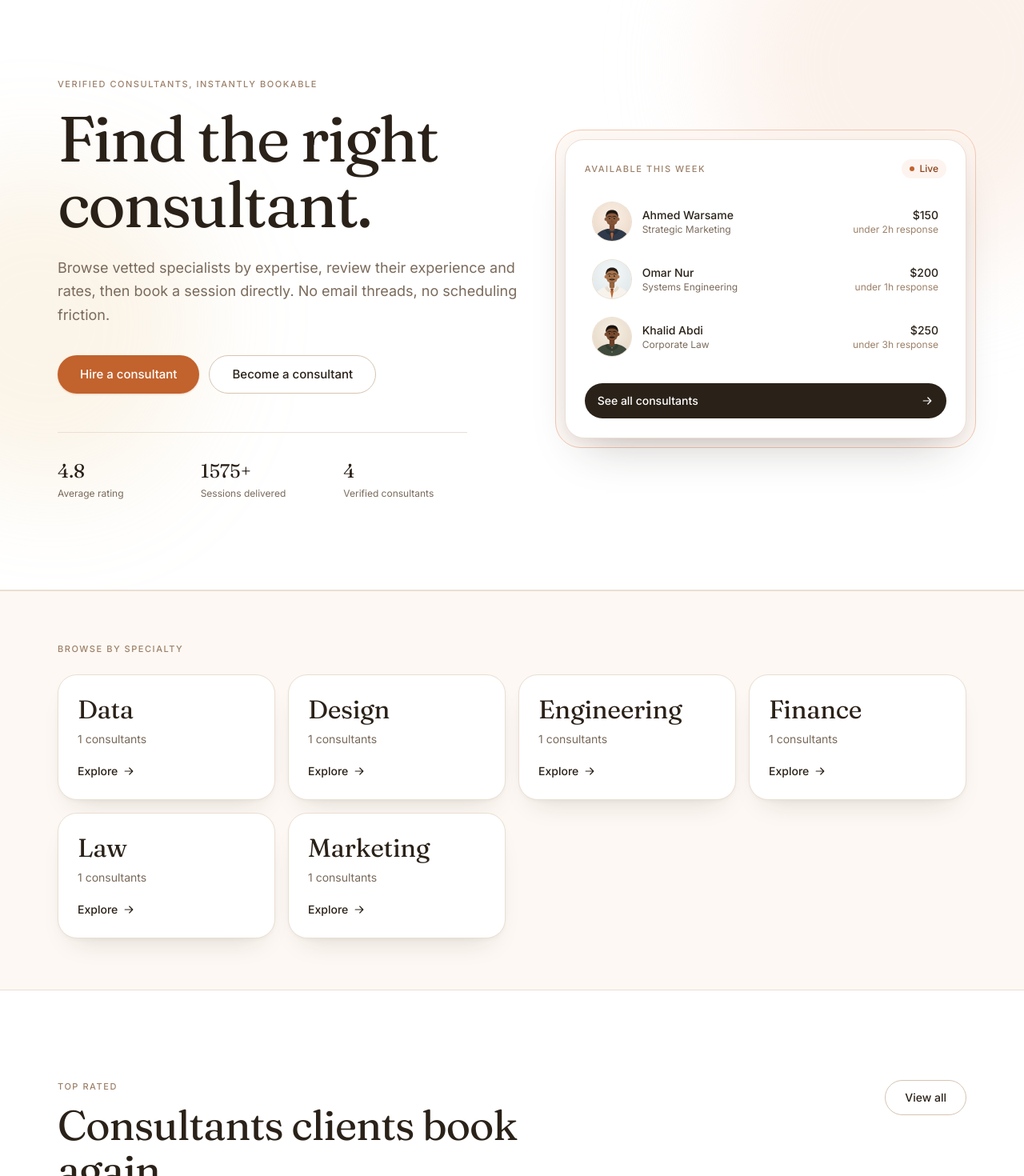
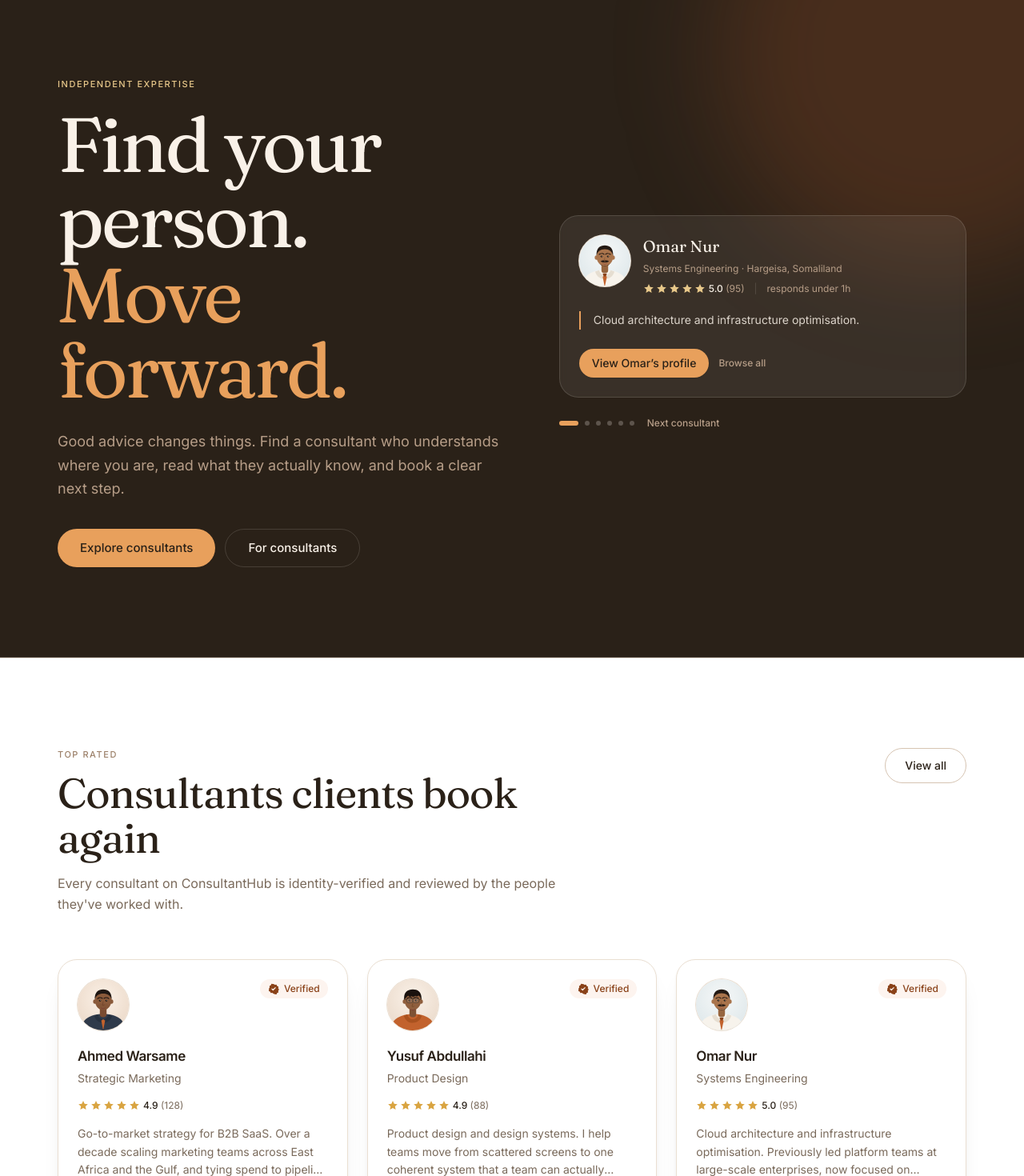
Before and after one commit to Abdrihman-Hussein/ConsultantHub, a React (Vite) app in the folder client/: page / in a window 1280 px wide. Shown: the part 80-1550 px from the top of the page at 80% size. Built offline with nearby package versions, Linux system fonts and the light colour scheme.

Commit message:
feat: rebuild the home hero as a rotating cinematic ink band

```diff
--- a/client/src/components/marketing/AvailabilityPanel.tsx
+++ /dev/null
@@ -1,77 +0,0 @@
-import { useState } from 'react'
-import { Link } from 'react-router-dom'
-import { consultants } from '../../data'
-import Container from '../ui/Container'
-import Avatar from '../ui/Avatar'
-import Badge from '../ui/Badge'
-
-export default function AvailabilityPanel() {
-  const [hovered, setHovered] = useState<string | null>(null)
-
-  return (
-    <div className="relative">
-      {/* Offset terracotta plate behind the card for depth. */}
-      <div
-        aria-hidden="true"
-        className="absolute -inset-3 rounded-3xl border border-accent-200 bg-accent-50/60"
-      />
-
-      <div className="relative rounded-2xl border border-line bg-surface p-6 shadow-lift">
-        <div className="mb-5 flex items-center justify-between">
-          <p className="eyebrow">Available this week</p>
-          <Badge tone="accent">
-            <span className="relative flex h-1.5 w-1.5">
-              <span className="absolute inline-flex h-full w-full animate-pulse-ring rounded-full bg-accent-500" />
-              <span className="relative inline-flex h-1.5 w-1.5 rounded-full bg-accent-500" />
-            </span>
-            Live
-          </Badge>
-        </div>
-
-        <ul className="space-y-1">
-          {consultants.slice(0, 3).map((consultant, index) => (
-            <li key={consultant.id}>
-              <Link
-                to={`/consultants/${consultant.id}`}
-                onMouseEnter={() => setHovered(consultant.id)}
-                onMouseLeave={() => setHovered(null)}
-                onFocus={() => setHovered(consultant.id)}
-                onBlur={() => setHovered(null)}
-                style={{ transitionDelay: `${index * 40}ms` }}
-                className={`flex items-center gap-3.5 rounded-xl p-2.5 transition-all duration-300 ease-out hover:bg-accent-50/70 ${
-                  hovered === consultant.id ? 'translate-x-1 bg-accent-50/70' : ''
-                }`}
-              >
-                <Avatar src={consultant.avatar} name={consultant.name} size="md" />
-                <div className="min-w-0 flex-1">
-                  <p className="truncate text-sm font-medium text-ink-950">{consultant.name}</p>
-                  <p className="truncate text-xs text-muted">{consultant.title}</p>
-                </div>
-                <div className="text-right">
-                  <p className="text-sm font-medium text-ink-950">${consultant.hourlyRate}</p>
-                  <p className="text-xs text-subtle">{consultant.responseTime} response</p>
-                </div>
-              </Link>
-            </li>
-          ))}
-        </ul>
-
-        <Link
-          to="/consultants"
-          className="group mt-6 flex items-center justify-between rounded-xl bg-ink-950 px-4 py-3 text-sm font-medium text-white transition-colors duration-300 hover:bg-accent-600"
-        >
-          See all consultants
-          <svg
-            viewBox="0 0 20 20"
-            className="h-4 w-4 transition-transform duration-300 ease-spring group-hover:translate-x-1"
-            fill="none"
-            stroke="currentColor"
-            strokeWidth="1.5"
-          >
-            <path d="M4 10h12M11 5l5 5-5 5" strokeLinecap="round" strokeLinejoin="round" />
-          </svg>
-        </Link>
-      </div>
-    </div>
-  )
-}
--- a/client/src/components/marketing/Hero.tsx
+++ b/client/src/components/marketing/Hero.tsx
@@ -1,101 +1,100 @@
-import type { ReactNode } from 'react'
-import Container from '../ui/Container'
+import Button from '../ui/Button'
 import Reveal from '../ui/Reveal'
-import CountUp from '../ui/CountUp'
+import InkBand from './InkBand'
+import FeaturedConsultant from './FeaturedConsultant'
+import type { Consultant } from '../../types'
 
-interface ProofPoint {
-  value: number
-  suffix?: string
-  label: string
-  decimals?: number
+interface HeroProps {
+  /** The consultant currently occupying the band. */
+  consultant: Consultant
+  /** Advance the rotation. Wired to the manual control in `Home`. */
+  onNext: () => void
+  /** Zero-based index of `consultant` within the rotation order. */
+  position: number
+  /** How many consultants are in the rotation. */
+  total: number
 }
 
-interface HeroProps {
-  eyebrow: string
-  title: ReactNode
-  description: string
-  primaryAction: ReactNode
-  secondaryAction?: ReactNode
-  aside?: ReactNode
-  /**
-   * Figures shown under the hero. Passed in rather than hardcoded so they can be
-   * derived from the directory instead of invented.
-   */
-  proof?: ProofPoint[]
-}
-
-export default function Hero({
-  eyebrow,
-  title,
-  description,
-  primaryAction,
-  secondaryAction,
-  aside,
-  proof = [],
-}: HeroProps) {
+/**
+ * The opening band.
+ *
+ * Deliberately holds two things only: the promise, and one person who makes
+ * the promise credible. The `aria-live` region announces each rotation without
+ * moving focus, and the dots expose the same navigation without the interval —
+ * so a keyboard or reduced-motion user reaches every consultant either way.
+ */
+export default function Hero({ consultant, onNext, position, total }: HeroProps) {
   return (
-    <section className="relative overflow-hidden border-b border-line bg-surface">
-      {/* Soft ambient wash — terracotta tint bleeding in from the top right. */}
-      <div
-        aria-hidden="true"
-        className="pointer-events-none absolute -right-32 -top-40 h-[32rem] w-[32rem] rounded-full bg-accent-100/50 blur-3xl"
-      />
-      <div
-        aria-hidden="true"
-        className="pointer-events-none absolute -left-40 top-1/3 h-96 w-96 animate-blob bg-gold-300/20 blur-3xl"
-      />
-
-      <Container className="relative grid items-center gap-14 py-20 lg:grid-cols-[1.15fr_1fr] lg:py-28">
+    <InkBand className="border-b border-ink-line">
+      <div className="grid items-center gap-12 lg:grid-cols-[1.05fr_0.95fr] lg:gap-16">
         <div>
           <Reveal>
-            <p className="eyebrow mb-5">{eyebrow}</p>
+            <p className="eyebrow text-gold-on-ink">Independent expertise</p>
           </Reveal>
 
           <Reveal delay={80}>
-            <h1 className="font-display text-display-xl text-ink-950">{title}</h1>
+            <h1 className="mt-5 font-display text-display-2xl text-on-ink">
+              Find your person.
+              <br />
+              <span className="text-accent-on-ink">Move forward.</span>
+            </h1>
           </Reveal>
 
           <Reveal delay={160}>
-            <p className="mt-6 max-w-xl text-lg leading-relaxed text-muted">{description}</p>
+            <p className="mt-7 max-w-xl text-lg leading-relaxed text-on-ink-muted">
+              Good advice changes things. Find a consultant who understands where you
+              are, read what they actually know, and book a clear next step.
+            </p>
           </Reveal>
 
           <Reveal delay={240}>
             <div className="mt-9 flex flex-wrap items-center gap-3">
-              {primaryAction}
-              {secondaryAction}
+              <Button to="/consultants" variant="onInk" size="lg">
+                Explore consultants
+              </Button>
+              <Button to="/become-a-consultant" variant="onInkOutline" size="lg">
+                For consultants
+              </Button>
             </div>
           </Reveal>
-
-          {proof.length > 0 && (
-            <Reveal delay={320}>
-              <dl
-                className={`mt-12 grid gap-6 border-t border-line pt-8 ${
-                  proof.length === 3 ? 'max-w-lg grid-cols-3' : 'grid-cols-2'
-                }`}
-              >
-                {proof.map((stat) => (
-                  <div key={stat.label}>
-                    <dd className="font-display text-2xl text-ink-950">
-                      <CountUp
-                        value={stat.value}
-                        suffix={stat.suffix}
-                        decimals={stat.decimals ?? 0}
-                      />
-                    </dd>
-                    <dt className="mt-1 text-xs leading-snug text-muted">{stat.label}</dt>
-                  </div>
-                ))}
-              </dl>
-            </Reveal>
-          )}
         </div>
 
-        {aside && (
-          <Reveal delay={200} distance={24}>
-            {aside}
-          </Reveal>
-        )}
-      </Container>
-    </section>
+        <Reveal delay={200} distance={24}>
+          {/*
+            Everything below changes as the rotation advances. `aria-live`
+            announces it; `aria-atomic` means the whole card is read as one
+            update rather than three disconnected fragments.
+          */}
+          <div aria-live="polite" aria-atomic="true">
+            <FeaturedConsultant consultant={consultant} />
+          </div>
+
+          <div className="mt-6 flex items-center gap-4">
+            <div className="flex items-center gap-2" role="group" aria-label="Featured consultant">
+              {Array.from({ length: total }, (_, index) => (
+                <span
+                  key={index}
+                  aria-current={index === position}
+                  className={`h-1.5 rounded-full transition-all duration-300 ${
+                    index === position ? 'w-6 bg-accent-on-ink' : 'w-1.5 bg-on-ink/25'
+                  }`}
+                />
+              ))}
+            </div>
+
+            <button
+              type="button"
+              onClick={onNext}
+              className="text-xs font-medium text-on-ink-muted underline-offset-4 transition-colors hover:text-on-ink hover:underline"
+            >
+              Next consultant
+              <span className="sr-only">
+                {` (${position + 1} of ${total} featured)`}
+              </span>
+            </button>
+          </div>
+        </Reveal>
+      </div>
+    </InkBand>
   )
 }
--- a/client/src/pages/Home.tsx
+++ b/client/src/pages/Home.tsx
@@ -1,5 +1,7 @@
+import { useEffect, useMemo, useRef, useState } from 'react'
 import { Link } from 'react-router-dom'
 import { consultants, specializations } from '../data'
+import { featuredOrder, nextIndex } from '../lib/featured'
 import Container from '../components/ui/Container'
 import SectionHeading from '../components/ui/SectionHeading'
 import Button from '../components/ui/Button'
@@ -7,14 +9,17 @@ import Reveal from '../components/ui/Reveal'
 import CountUp from '../components/ui/CountUp'
 import ConsultantCard from '../components/consultants/ConsultantCard'
 import Hero from '../components/marketing/Hero'
+import InkBand from '../components/marketing/InkBand'
 import HowItWorks from '../components/marketing/HowItWorks'
-import AvailabilityPanel from '../components/marketing/AvailabilityPanel'
-import Rating from '../components/ui/Rating'
 
-/*
- * Counts are derived from the directory rather than hardcoded, so the marketing
- * copy cannot drift from what the app actually contains.
+/**
+ * How long each consultant holds the hero. Long enough to read the bio line,
+ * short enough that the rotation registers as motion rather than a slideshow.
  */
+const ROTATION_MS = 7000
+
+/** Counts are derived from the directory rather than hardcoded, so the marketing
+ * copy cannot drift from what the app actually contains. */
 const specialties = specializations.map((name) => ({
   name,
   count: consultants.filter((consultant) => consultant.specialization === name).length,
@@ -35,11 +40,54 @@ const guarantees = [
   },
 ]
 
+/**
+ * Rotates the hero through the directory.
+ *
+ * Owns the interval here rather than inside `Hero` so pausing needs no document
+ * -level listeners: the hero tells us when it is hovered or focused, and we can
+ * simply not advance. Three conditions stop it — pointer over the band, focus
+ * anywhere inside it, and a hidden tab. A fourth, `prefers-reduced-motion`,
+ * stops the automatic advance from ever starting.
+ */
+function useFeaturedRotation(total: number) {
+  const [position, setPosition] = useState(0)
+  const paused = useRef(false)
+  const timer = useRef<ReturnType<typeof setInterval>>()
+
+  useEffect(() => {
+    // One media query object, kept for the lifetime of the effect, so a user
+    // toggling the OS setting mid-session is respected rather than pinned to
+    // whatever it was at mount.
+    const query = window.matchMedia('(prefers-reduced-motion: reduce)')
+    if (query.matches) return
+
+    const interval = setInterval(() => {
+      if (paused.current || document.visibilityState === 'hidden') return
+      setPosition((current) => nextIndex(current, total))
+    }, ROTATION_MS)
+
+    return () => clearInterval(interval)
+  }, [total])
+
+  const next = () => setPosition((current) => nextIndex(current, total))
+
+  return { position, next, pause: () => { paused.current = true }, resume: () => { paused.current = false } }
+}
+
 export default function Home() {
-  const featured = consultants.slice(0, 3);
-  const count = Math.max(consultants.length, 1);
+  const order = useMemo(() => featuredOrder(consultants), [])
+  const { position, next, pause, resume } = useFeaturedRotation(order.length)
+  const current = order[position]
 
-  // Derived from the directory so the hero cannot overstate what exists.
+  // The row must not show whoever is in the hero right now, or the page reads
+  // as a mistake rather than a rotation.
+  const featured = useMemo(() => {
+    const rest = order.filter((consultant) => consultant.id !== current.id)
+    return [...rest.slice(0, 2), ...order.filter((c) => c.id === current.id).slice(0, 1)]
+  }, [order, current])
+
+  // Derived from the directory so no figure on the page can overstate it.
+  const count = Math.max(consultants.length, 1)
   const proof = [
     {
       value: consultants.reduce((sum, c) => sum + c.rating, 0) / count,
@@ -57,66 +105,18 @@ export default function Home() {
       decimals: 0,
       label: 'Verified consultants',
     },
-  ];
+  ]
 
   return (
     <>
+      <div onMouseEnter={pause} onMouseLeave={resume} onFocus={pause} onBlur={resume}>
         <Hero
-        eyebrow="Verified consultants, instantly bookable"
-        title={
-          <>
-            Find the right
-            <br />
-            consultant.
-          </>
-        }
-        description="Browse vetted specialists by expertise, review their experience and rates, then book a session directly. No email threads, no scheduling friction."
-        primaryAction={<Button to="/consultants" size="lg">Hire a consultant</Button>}
-        secondaryAction={
-          <Button to="/become-a-consultant" variant="outline" size="lg">
-            Become a consultant
-          </Button>
-        }
-        aside={<AvailabilityPanel />}
-        proof={proof}
+          consultant={current}
+          onNext={next}
+          position={position}
+          total={order.length}
         />
-
-      <section className="border-t border-line bg-surface-subtle">
-        <Container className="py-16">
-          <Reveal>
-            <p className="eyebrow mb-6">Browse by specialty</p>
-          </Reveal>
-
-          <div className="grid gap-4 sm:grid-cols-2 lg:grid-cols-4">
-            {specialties.map((specialty, index) => (
-              <Reveal key={specialty.name} delay={index * 80}>
-                <Link
-                  to={`/consultants?specialty=${encodeURIComponent(specialty.name)}`}
-                  className="group block h-full rounded-2xl border border-line bg-surface p-6 shadow-card transition-all duration-400 ease-out hover:-translate-y-1 hover:border-accent-300 hover:shadow-lift"
-                >
-                  <p className="font-display text-display-md text-ink-950 transition-colors duration-300 group-hover:text-accent-600">
-                    {specialty.name}
-                  </p>
-                  <p className="mt-2 text-sm text-muted">{specialty.count} consultants</p>
-
-                  <span className="mt-5 inline-flex items-center gap-1.5 text-sm font-medium text-ink-950">
-                    Explore
-                    <svg
-                      viewBox="0 0 20 20"
-                      className="h-4 w-4 transition-transform duration-300 ease-spring group-hover:translate-x-1"
-                      fill="none"
-                      stroke="currentColor"
-                      strokeWidth="1.5"
-                    >
-                      <path d="M4 10h12M11 5l5 5-5 5" strokeLinecap="round" strokeLinejoin="round" />
-                    </svg>
-                  </span>
-                </Link>
-              </Reveal>
-            ))}
       </div>
-        </Container>
-      </section>
 
       <section className="border-t border-line bg-surface">
         <div className="py-20 lg:py-28">
@@ -138,7 +138,50 @@ export default function Home() {
         </div>
       </section>
 
+      <HowItWorks />
+
+      {/* Browse by specialty — an index of ruled rows, not four identical cards. */}
       <section className="border-t border-line bg-surface-subtle">
+        <Container className="py-20 lg:py-28">
+          <SectionHeading
+            eyebrow="Browse by specialty"
+            title="Start where your problem is"
+            action={<Button to="/consultants" variant="outline">All consultants</Button>}
+          />
+
+          <div className="mt-12 border-t border-line">
+            {specialties.map((specialty) => (
+              <Link
+                key={specialty.name}
+                to={`/consultants?specialty=${encodeURIComponent(specialty.name)}`}
+                className="group flex items-center justify-between gap-6 border-b border-line py-6 transition-colors duration-300 hover:bg-surface"
+              >
+                <span className="font-display text-display-md text-ink-950 transition-colors duration-300 group-hover:text-accent-600">
+                  {specialty.name}
+                </span>
+                <span className="flex items-center gap-6 text-sm text-muted">
+                  <span>
+                    {specialty.count}{' '}
+                    {specialty.count === 1 ? 'consultant' : 'consultants'}
+                  </span>
+                  <svg
+                    viewBox="0 0 20 20"
+                    className="h-4 w-4 text-accent-600 transition-transform duration-300 ease-spring group-hover:translate-x-1"
+                    fill="none"
+                    stroke="currentColor"
+                    strokeWidth="1.5"
+                  >
+                    <path d="M4 10h12M11 5l5 5-5 5" strokeLinecap="round" strokeLinejoin="round" />
+                  </svg>
+                </span>
+              </Link>
+            ))}
+          </div>
+        </Container>
+      </section>
+
+      {/* Why book here — a ruled band, not three cards. */}
+      <section className="border-t border-line bg-surface-muted">
         <Container className="py-20 lg:py-28">
           <Reveal>
             <p className="eyebrow mb-3">Why book here</p>
@@ -147,93 +190,68 @@ export default function Home() {
             </h2>
           </Reveal>
 
-          <div className="mt-14 grid gap-6 md:grid-cols-3">
-            {guarantees.map((guarantee, index) => (
-              <Reveal key={guarantee.title} delay={index * 100}>
-                <div className="group h-full rounded-2xl border border-line bg-surface p-6 shadow-card transition-all duration-300 ease-out hover:-translate-y-1 hover:border-accent-300 hover:shadow-lift">
-                  <span className="grid h-10 w-10 place-items-center rounded-full bg-accent-50 text-accent-600 transition-transform duration-300 ease-spring group-hover:scale-110">
-                    <svg viewBox="0 0 20 20" className="h-5 w-5" fill="none" stroke="currentColor" strokeWidth="1.5" strokeLinecap="round" strokeLinejoin="round">
-                      <path d="M4.5 10.5l3.5 3.5 7.5-8" />
-                    </svg>
-                  </span>
-                  <h3 className="mt-5 text-lg font-semibold tracking-tight text-ink-950">
+          <div className="mt-12 border-t border-line-strong">
+            {guarantees.map((guarantee) => (
+              <div
+                key={guarantee.title}
+                className="grid gap-3 border-b border-line-strong py-7 md:grid-cols-[18rem_1fr] md:gap-10"
+              >
+                <h3 className="text-lg font-semibold tracking-tight text-ink-950">
                   {guarantee.title}
                 </h3>
-                  <p className="mt-2.5 text-sm leading-relaxed text-muted">{guarantee.body}</p>
+                <p className="text-sm leading-relaxed text-muted">{guarantee.body}</p>
               </div>
-              </Reveal>
             ))}
           </div>
         </Container>
       </section>
 
-      <HowItWorks />
-
-      <section id="pricing" className="scroll-mt-20 border-t border-line bg-surface">
-        <Container className="py-20 text-center lg:py-28">
+      {/* Closing band — mirrors the hero so the page opens and lands on ink. */}
+      <InkBand>
+        <div className="mx-auto max-w-2xl text-center">
           <Reveal>
-            <h2 className="mx-auto max-w-2xl font-display text-display-lg text-ink-950">
+            <h2 className="font-display text-display-lg text-on-ink">
               Not sure who to book? Start with a free intro call.
             </h2>
           </Reveal>
 
           <Reveal delay={90}>
-            <p className="mx-auto mt-5 max-w-xl text-base leading-relaxed text-muted">
-              Every consultant offers a complimentary intro call. Low commitment, and it takes one
-              click to book.
+            <p className="mx-auto mt-5 max-w-xl text-base leading-relaxed text-on-ink-muted">
+              Every consultant offers a complimentary intro call. Low commitment, and it takes
+              one click to book.
             </p>
           </Reveal>
 
           <Reveal delay={160}>
-            {/* Two independent doors: hire someone, or offer your own services.
-                Neither one is gated behind picking a role at sign-up. */}
             <div className="mt-9 flex flex-wrap justify-center gap-3">
-              <Button to="/consultants" size="lg">
+              <Button to="/consultants" variant="onInk" size="lg">
                 Hire a consultant
               </Button>
-              <Button to="/become-a-consultant" variant="outline" size="lg">
+              <Button to="/become-a-consultant" variant="onInkOutline" size="lg">
                 Become a consultant
               </Button>
             </div>
           </Reveal>
 
-          {/* Derived from the directory, so these figures cannot overstate it. */}
+          {/* Every figure computed from the directory — nothing literal. */}
           <Reveal delay={230}>
-            <dl className="mx-auto mt-14 grid max-w-xl grid-cols-3 gap-6">
-              <div>
-                <dd className="font-display text-2xl text-ink-950">
-                  <CountUp value={consultants.length} />
-                </dd>
-                <dt className="mt-1 text-xs text-muted">Consultants listed</dt>
-              </div>
-              <div>
-                <dd className="font-display text-2xl text-ink-950">
+            <dl className="mx-auto mt-14 grid max-w-xl grid-cols-3 gap-6 border-t border-ink-line pt-8">
+              {proof.map((stat) => (
+                <div key={stat.label}>
+                  <dd className="font-display text-2xl text-gold-on-ink">
                     <CountUp
-                    value={
-                      consultants.reduce((sum, c) => sum + c.sessions, 0) /
-                      Math.max(consultants.length, 1)
-                    }
-                    decimals={0}
+                      value={stat.value}
+                      suffix={stat.suffix}
+                      decimals={stat.decimals}
                     />
                   </dd>
-                <dt className="mt-1 text-xs text-muted">Avg sessions each</dt>
+                  <dt className="mt-1 text-xs leading-snug text-on-ink-muted">{stat.label}</dt>
                 </div>
-              <div>
-                <dd className="font-display text-2xl text-ink-950">
-                  <CountUp
-                    value={
-                      consultants.reduce((sum, c) => sum + c.rating, 0) /
-                      Math.max(consultants.length, 1)
-                    }
-                    decimals={1}
-                  />
-                </dd>
-                <dt className="mt-1 text-xs text-muted">Avg rating</dt>
-              </div>
+              ))}
             </dl>
           </Reveal>
-        </Container>
-      </section>
+        </div>
+      </InkBand>
     </>
   )
 }
--- a/client/tailwind.config.js
+++ b/client/tailwind.config.js
@@ -68,6 +68,7 @@ export default {
         sans: ['Inter', 'system-ui', 'sans-serif'],
       },
       fontSize: {
+        'display-2xl': ['clamp(3rem, 8vw, 6rem)', { lineHeight: '0.98', letterSpacing: '-0.035em' }],
         'display-xl': ['clamp(2.75rem, 7vw, 5rem)', { lineHeight: '1.02', letterSpacing: '-0.03em' }],
         'display-lg': ['clamp(2rem, 4.5vw, 3.25rem)', { lineHeight: '1.08', letterSpacing: '-0.02em' }],
         'display-md': ['clamp(1.5rem, 3vw, 2rem)', { lineHeight: '1.18', letterSpacing: '-0.01em' }],
```
Lines whose indentation alone changed are shown as unchanged.
